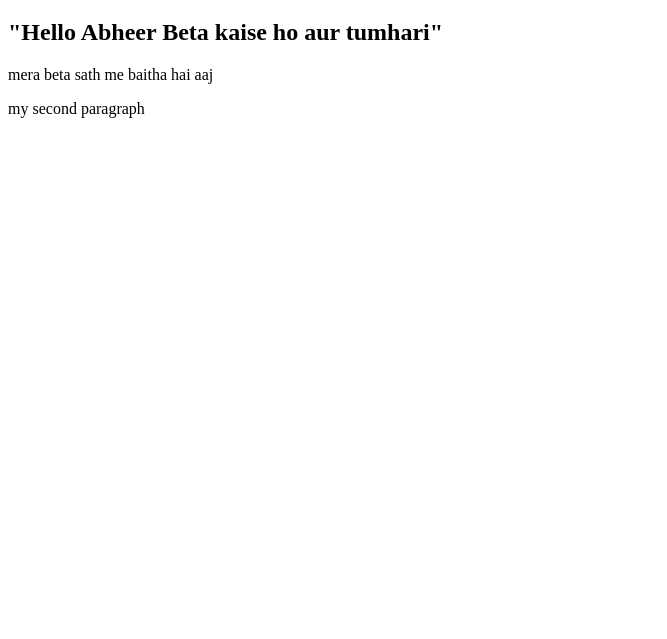
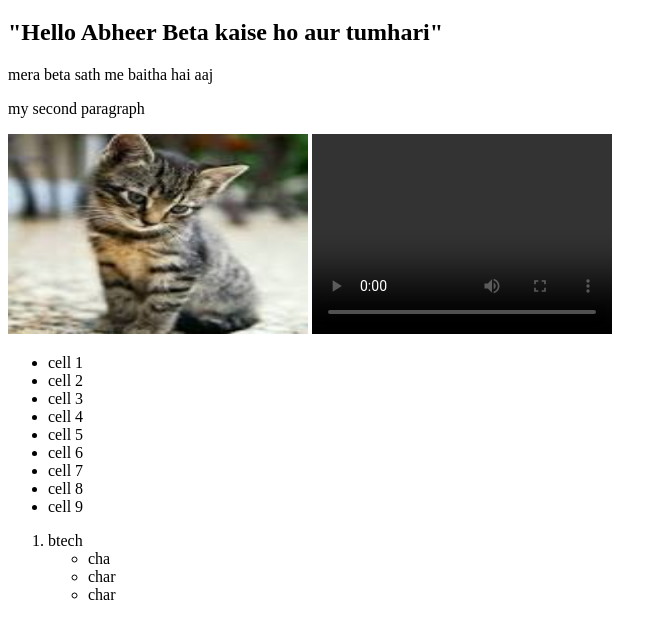
Before and after one commit to aditya1212-29/FSD-CSE-B, a plain HTML site: page HTML/index.htm in a window 1280 px wide. Shown: the part 61-700 px from the top of the page, without its empty margins (0-667 px from the left). Drawn offline with Linux system fonts and the light colour scheme.

Commit message:
created a html file

```diff
--- a/HTML/index.htm
+++ b/HTML/index.htm
@@ -10,5 +10,27 @@
     <h2>"Hello Abheer Beta kaise ho aur tumhari"</h2>
     <p>mera beta sath me baitha hai aaj</p>
     <p>my second paragraph</p>
+    <img src="../assets/download.jpeg" alt="" width="300" height="200">
+    <video controls ="" height="200" width="300"></video>
+    <ul><li>cell 1</li>
+    <li>cell 2</li>
+    <li>cell 3</li>
+    <li>cell 4</li>
+    <li>cell 5</li>
+    <li>cell 6</li>
+    <li>cell 7</li>
+    <li>cell 8</li>
+    <li>cell 9</li>
+    </ul>
+    <ol>
+        <li>btech
+            <ul>
+                <li>cha</li>
+                <li>char</li>
+                <li>char</li>
+            </ul>
+        </li>
+    </ol>
+
 </body>
 </html>
```
Also changed, not shown: assets/download.jpeg (added).
